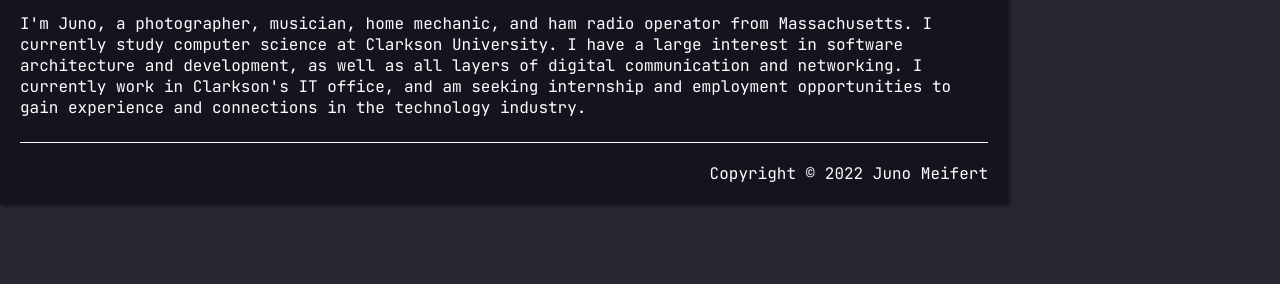
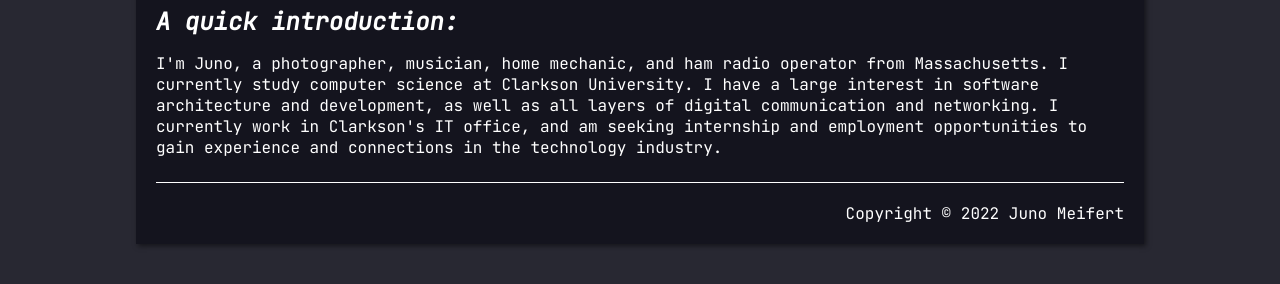
Before and after one commit to lavajuno/lavajuno.github.io, a plain HTML site: page index.html in a window 1280 px wide. Shown: the part 591-875 px from the top of the page. Before the commit the page ends 800 px from the top, so only its background shows below. Drawn offline with nearby package versions, Linux system fonts and the light colour scheme.

Commit message:
fix stylesheet

```diff
--- a/style.css
+++ b/style.css
@@ -71,7 +71,7 @@ a {
 
 /* Content formatting */
 .content_outer {
-    margin: 40 auto;
+    margin: 40px auto;
     padding: 4px;
     max-width: 1000px;
     background-color: rgb(20, 20, 30);
```
